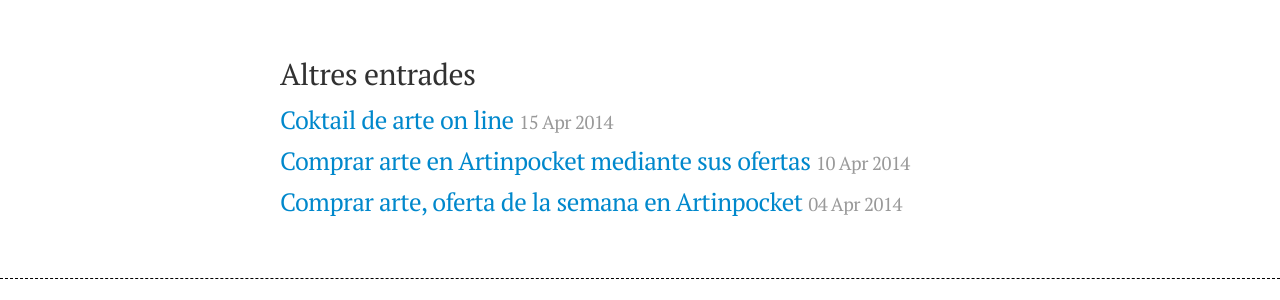
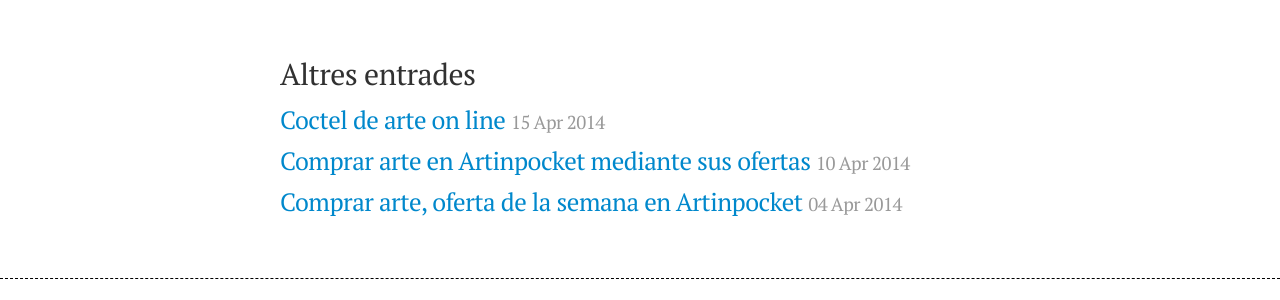
Before and after one commit to arteeconomico/arteeconomico.github.io, a Jekyll site: the page built from _posts/2014-03-03-comprar-arte-a-buen-precio.md, in a window 1280 px wide. Shown: the part 1365-1665 px from the top of the page. Built offline with Jekyll 4.4.1, drawn with Linux system fonts in a browser that asks for light colours; nearby versions of some CDN libraries; Markdown is read by kramdown in place of the engine named in the settings.

Commit message:
corregit el post cokctail per coctel.

```diff
--- a/_posts/2014-04-15-coktail-de-arte-on-line.md
+++ b/_posts/2014-04-15-coktail-de-arte-on-line.md
@@ -1,6 +1,6 @@
 ---
 layout: post
-title: Coktail de arte on line
+title: Coctel de arte on line
 share: true
 ---
 
```
Also changed, not shown: other parts of _posts/2014-04-15-coktail-de-arte-on-line.md (+1 -1 lines).
